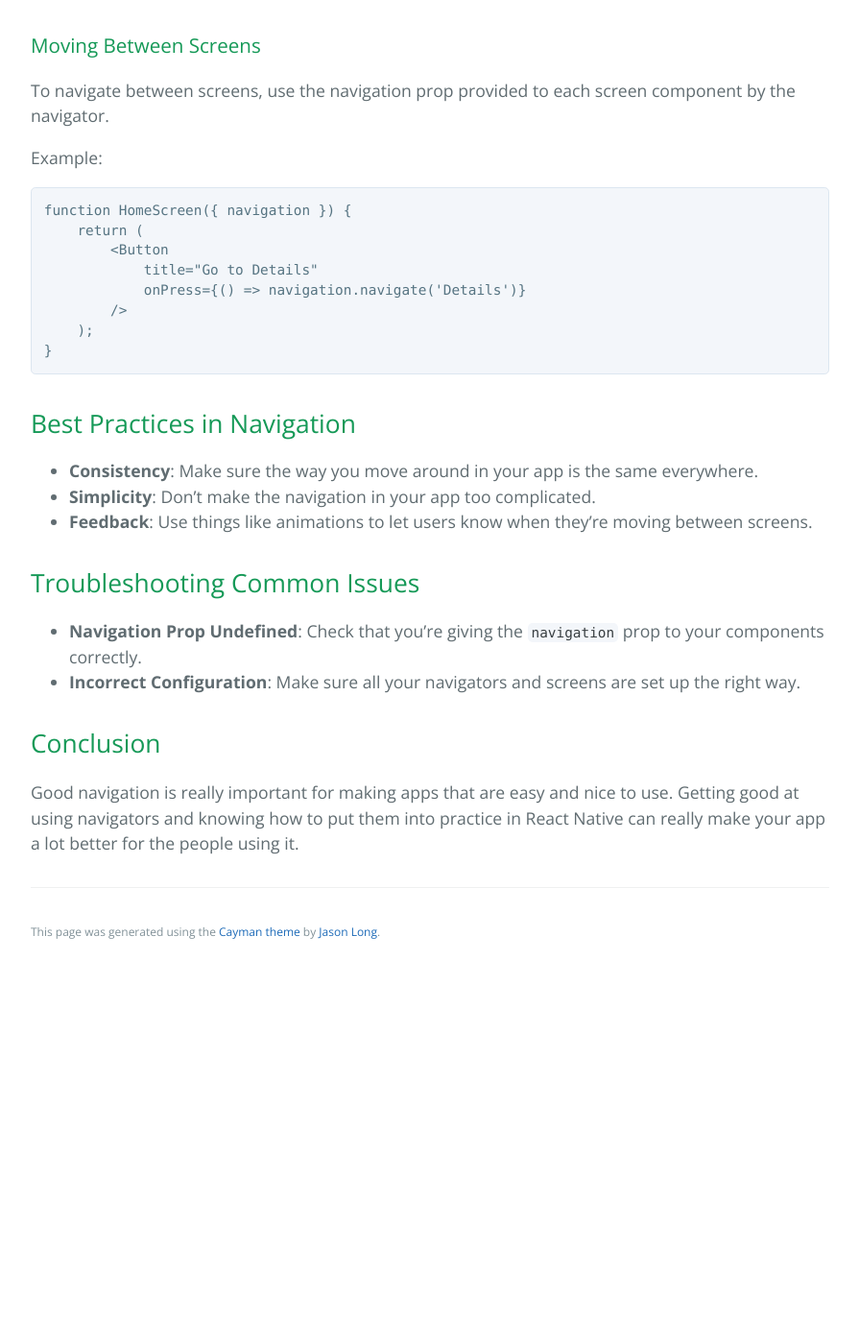
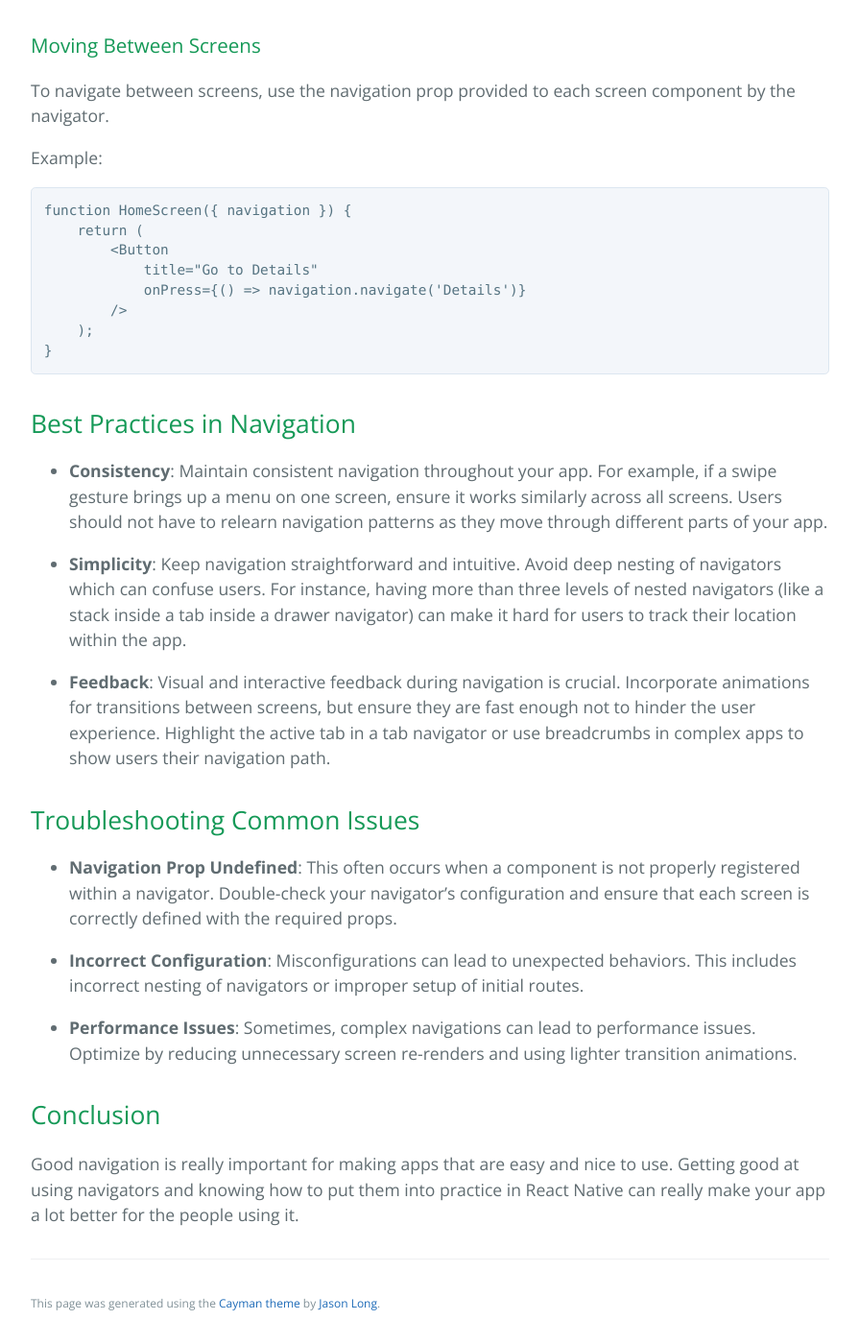
Before and after one commit to learning-software-engineering/learning-software-engineering.github.io, a Jekyll site: the page built from Topics/Tech_Stacks/Navigating in React Native.md, in a window 1280 px wide and 1400 px high, scrolled down 1779 px. Shown: the whole window at 96% size, without its empty margins (192-1087 px from the left). Built offline with Jekyll 4.4.1, drawn with Linux system fonts in a browser that asks for light colours; our own code applies the rules of GitHub Pages for plain Markdown files; before the commit the page ends 2792 px from its top, so only the background shows below that.

Commit message:
Expanded on the Best Practices and Troubleshooting

```diff
--- a/Topics/Tech_Stacks/Navigating in React Native.md
+++ b/Topics/Tech_Stacks/Navigating in React Native.md
@@ -62,14 +62,19 @@ function HomeScreen({ navigation }) {
 
 ## Best Practices in Navigation
 
-- **Consistency**: Make sure the way you move around in your app is the same everywhere.
-- **Simplicity**: Don’t make the navigation in your app too complicated.
-- **Feedback**: Use things like animations to let users know when they're moving between screens.
+- **Consistency**: Maintain consistent navigation throughout your app. For example, if a swipe gesture brings up a menu on one screen, ensure it works similarly across all screens. Users should not have to relearn navigation patterns as they move through different parts of your app.
+
+- **Simplicity**: Keep navigation straightforward and intuitive. Avoid deep nesting of navigators which can confuse users. For instance, having more than three levels of nested navigators (like a stack inside a tab inside a drawer navigator) can make it hard for users to track their location within the app.
+
+- **Feedback**: Visual and interactive feedback during navigation is crucial. Incorporate animations for transitions between screens, but ensure they are fast enough not to hinder the user experience. Highlight the active tab in a tab navigator or use breadcrumbs in complex apps to show users their navigation path.
 
 ## Troubleshooting Common Issues
 
-- **Navigation Prop Undefined**: Check that you're giving the `navigation` prop to your components correctly.
-- **Incorrect Configuration**: Make sure all your navigators and screens are set up the right way.
+- **Navigation Prop Undefined**: This often occurs when a component is not properly registered within a navigator. Double-check your navigator's configuration and ensure that each screen is correctly defined with the required props.
+
+- **Incorrect Configuration**: Misconfigurations can lead to unexpected behaviors. This includes incorrect nesting of navigators or improper setup of initial routes.
+
+- **Performance Issues**: Sometimes, complex navigations can lead to performance issues. Optimize by reducing unnecessary screen re-renders and using lighter transition animations.
 
 ## Conclusion
 
```
